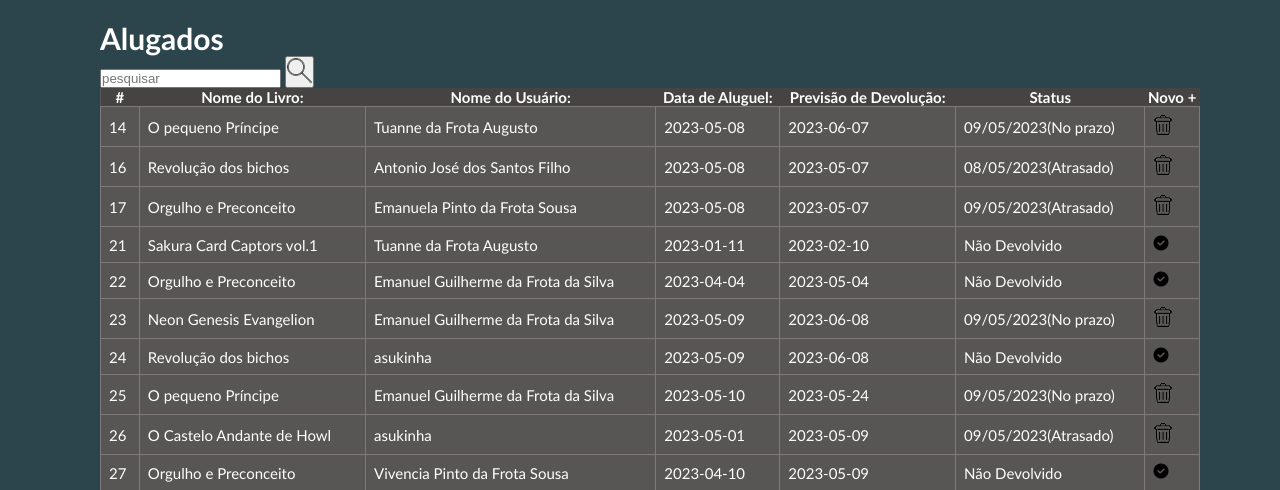
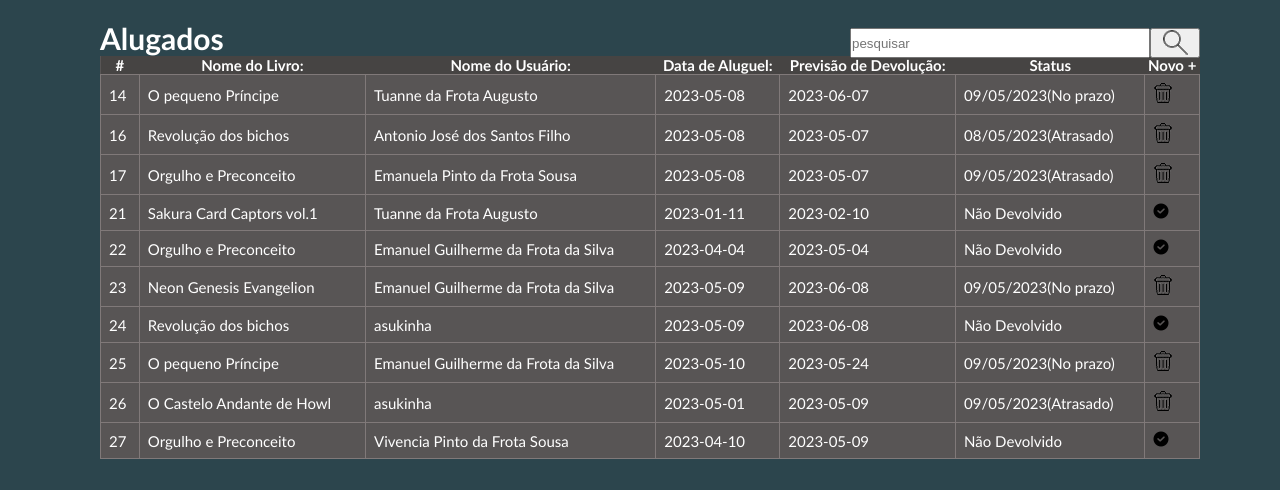
Before and after one commit to brenbs/WDAx, a PHP site: page /alug.php in a window 1280 px wide; the page is wider, and only the part inside the window is pictured. Shown: the part 122-612 px from the top of that part. Run offline with PHP 8.4, Linux system fonts and the light colour scheme; data comes from the database, SQL or seed files in the repository.

Commit message:
Update livr.css

```diff
--- a/estilos/livr.css
+++ b/estilos/livr.css
@@ -97,3 +97,27 @@ thead #novo{
  text-decoration: none;
  color:white;
 }
+
+#novo{
+ text-decoration:none;
+ color:white;
+}
+.box-search{
+ position:absolute;
+ display:flex;
+ top:150px;
+ left:850px;
+ gap:0.1%;
+}
+#pesquisar{
+ width:300px;
+ height:30px;
+}
+#pesq{
+ position:absolute;
+ top:0px;
+ left:300px;
+ background-color:none;
+ width:50px;
+ height:30px;
+}
```
